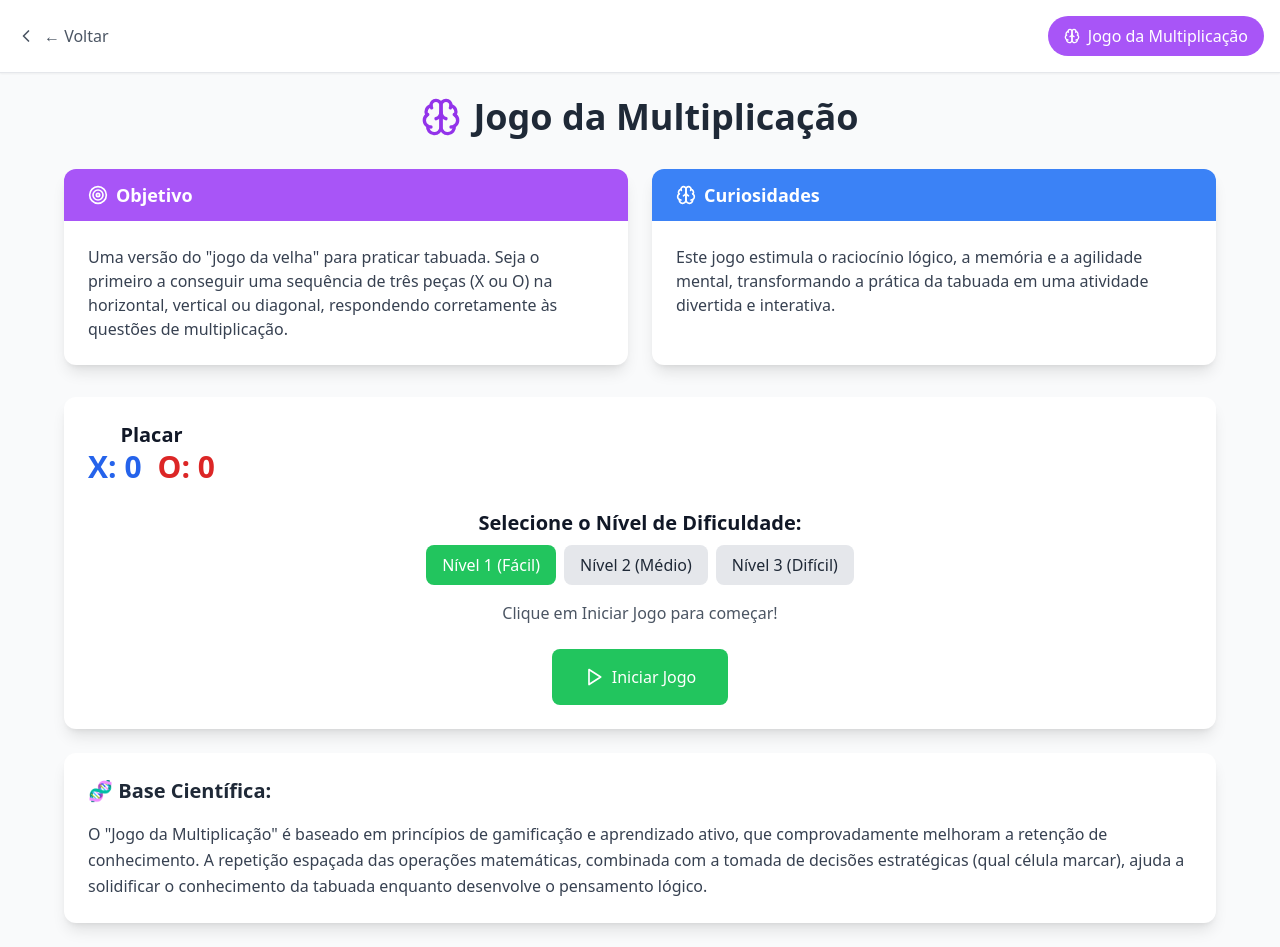
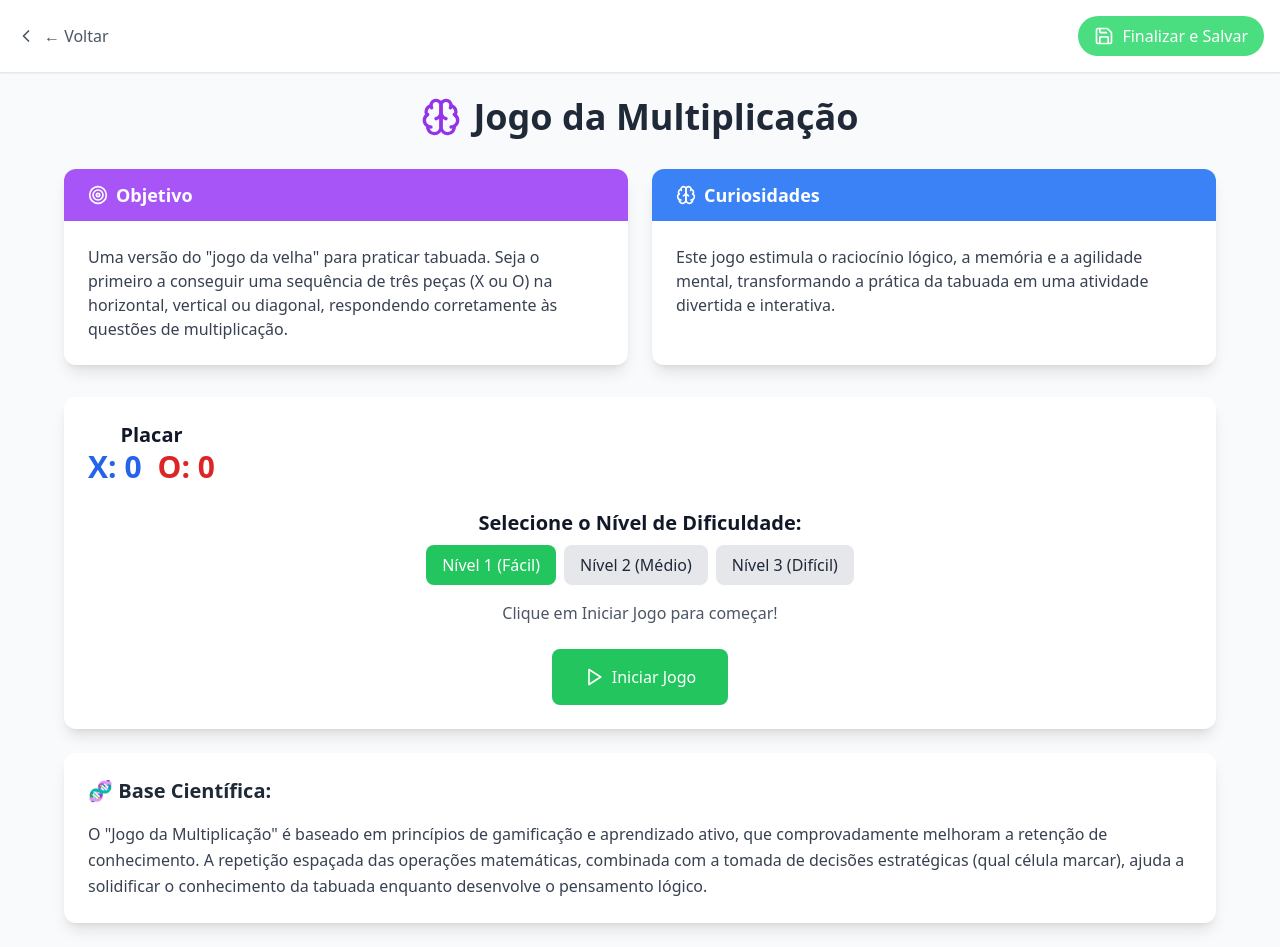
Before and after one commit to ClaudemirWork/teaplus-working, a Next.js app: page /multiplication-game in a window 1280 px wide. Built offline with nearby package versions, Linux system fonts and the light colour scheme.

Commit message:
Update page.tsx alteração do jogo da multiplicação para inclusão de métricas no supabase

```diff
--- a/app/multiplication-game/page.tsx
+++ b/app/multiplication-game/page.tsx
@@ -2,25 +2,27 @@
 
 import React, { useState, useEffect } from 'react';
 import Link from 'next/link';
-import { ChevronLeft, Play, RotateCcw, Trophy, Brain, Target } from 'lucide-react';
+import { ChevronLeft, Play, RotateCcw, Trophy, Brain, Target, Save } from 'lucide-react';
+import { useRouter } from 'next/navigation';
+import { createClient } from '../utils/supabaseClient';
 
 // Define as propriedades do estado do jogo
 interface GameState {
   board: ('X' | 'O' | null)[];
   currentPlayer: 'X' | 'O';
-  status: 'playing' | 'winner-X' | 'winner-O' | 'draw' | 'idle';
+  status: 'playing' | 'winner-X' | 'winner-O' | 'draw' | 'idle' | 'finished';
   currentProblem: { a: number; b: number; question: string; answer: number } | null;
   scoreX: number;
   scoreO: number;
 }
 
-// Define as propriedades do componente
 interface Props {
   initialState?: GameState;
 }
 
 export default function MultiplicationGame({ initialState }: Props) {
-  // Constantes para o tamanho do tabuleiro
+  const router = useRouter();
+  const supabase = createClient();
   const BOARD_SIZE = 9;
 
   // Estados do jogo
@@ -41,6 +43,12 @@ export default function MultiplicationGame({ initialState }: Props) {
   const [message, setMessage] = useState('');
   const [showFeedback, setShowFeedback] = useState(false);
   const [feedbackType, setFeedbackType] = useState<'success' | 'error' | null>(null);
+  const [salvando, setSalvando] = useState(false);
+
+  // Estados para métricas
+  const [inicioSessao, setInicioSessao] = useState<Date | null>(null);
+  const [acertos, setAcertos] = useState(0);
+  const [erros, setErros] = useState(0);
 
   // Gera um novo problema de multiplicação com base no nível
   const generateProblem = (level: number) => {
@@ -69,14 +77,17 @@ export default function MultiplicationGame({ initialState }: Props) {
 
   // Lida com o início de um novo jogo
   const handleStartGame = () => {
+    setInicioSessao(new Date());
+    setAcertos(0);
+    setErros(0);
     const newProblem = generateProblem(currentLevel);
     setGameState({
       board: Array(BOARD_SIZE).fill(null),
       currentPlayer: 'X',
       status: 'playing',
       currentProblem: newProblem,
-      scoreX: gameState.scoreX,
-      scoreO: gameState.scoreO,
+      scoreX: 0,
+      scoreO: 0,
     });
     setMessage('');
     setFeedbackType(null);
@@ -92,6 +103,9 @@ export default function MultiplicationGame({ initialState }: Props) {
       scoreX: 0,
       scoreO: 0,
     });
+    setInicioSessao(null);
+    setAcertos(0);
+    setErros(0);
     setMessage('');
     setFeedbackType(null);
   };
@@ -99,14 +113,9 @@ export default function MultiplicationGame({ initialState }: Props) {
   // Checa se há um vencedor ou empate
   const checkWinner = (board: ('X' | 'O' | null)[]) => {
     const lines = [
-      [0, 1, 2],
-      [3, 4, 5],
-      [6, 7, 8],
-      [0, 3, 6],
-      [1, 4, 7],
-      [2, 5, 8],
-      [0, 4, 8],
-      [2, 4, 6],
+      [0, 1, 2], [3, 4, 5], [6, 7, 8],
+      [0, 3, 6], [1, 4, 7], [2, 5, 8],
+      [0, 4, 8], [2, 4, 6],
     ];
     for (let i = 0; i < lines.length; i++) {
       const [a, b, c] = lines[i];
@@ -130,10 +139,11 @@ export default function MultiplicationGame({ initialState }: Props) {
 
   // Lida com a submissão da resposta do usuário
   const handleAnswerSubmit = () => {
-    if (!currentCellIndex && currentCellIndex !== 0) return;
+    if (currentCellIndex === null) return;
     const answer = parseInt(userAnswer, 10);
+
     if (!isNaN(answer) && answer === gameState.currentProblem?.answer) {
-      // Se a resposta estiver correta, atualiza o tabuleiro e checa por um vencedor
+      setAcertos(prev => prev + 1);
       const newBoard = [...gameState.board];
       newBoard[currentCellIndex] = gameState.currentPlayer;
       const winner = checkWinner(newBoard);
@@ -142,20 +152,19 @@ export default function MultiplicationGame({ initialState }: Props) {
         if (winner === 'draw') {
           setMessage('Empate!');
           setFeedbackType(null);
-          setGameState(prev => ({ ...prev, board: newBoard, status: 'draw' }));
+          setGameState(prev => ({ ...prev, board: newBoard, status: 'finished' }));
         } else {
           setMessage(`Jogador ${winner} venceu!`);
           setFeedbackType('success');
           setGameState(prev => ({
             ...prev,
             board: newBoard,
-            status: winner === 'X' ? 'winner-X' : 'winner-O',
+            status: 'finished',
             scoreX: winner === 'X' ? prev.scoreX + 1 : prev.scoreX,
             scoreO: winner === 'O' ? prev.scoreO + 1 : prev.scoreO,
           }));
         }
       } else {
-        // Se não houver vencedor, troca de turno e gera um novo problema
         const nextPlayer = gameState.currentPlayer === 'X' ? 'O' : 'X';
         const newProblem = generateProblem(currentLevel);
         setGameState(prev => ({
@@ -170,7 +179,7 @@ export default function MultiplicationGame({ initialState }: Props) {
         setTimeout(() => setShowFeedback(false), 1500);
       }
     } else {
-      // Se a resposta estiver incorreta, dá feedback
+      setErros(prev => prev + 1);
       setMessage('Resposta incorreta! Tente novamente.');
       setFeedbackType('error');
       setShowFeedback(true);
@@ -179,6 +188,58 @@ export default function MultiplicationGame({ initialState }: Props) {
     setShowAnswerInput(false);
     setUserAnswer('');
     setCurrentCellIndex(null);
+  };
+
+  // Função para salvar a sessão no Supabase
+  const handleSaveSession = async () => {
+    if (gameState.status === 'idle') {
+      alert('Inicie e finalize um jogo antes de salvar.');
+      return;
+    }
+
+    setSalvando(true);
+
+    const fimSessao = new Date();
+    const duracaoSegundos = inicioSessao ? Math.round((fimSessao.getTime() - inicioSessao.getTime()) / 1000) : 0;
+    const pontuacaoFinal = acertos - erros; // Pontuação baseada em acertos e erros
+
+    try {
+      const { data: { user }, error: userError } = await supabase.auth.getUser();
+      if (userError || !user) {
+        console.error('Erro ao obter usuário:', userError);
+        alert('Erro: Sessão expirada. Por favor, faça login novamente.');
+        router.push('/login');
+        return;
+      }
+
+      const { error } = await supabase
+        .from('sessoes')
+        .insert([{
+          usuario_id: user.id,
+          atividade_nome: 'Jogo da Multiplicação',
+          pontuacao_final: pontuacaoFinal,
+          data_fim: fimSessao.toISOString(),
+          detalhes: {
+            nivel_dificuldade: currentLevel,
+            acertos: acertos,
+            erros: erros,
+            duracao_segundos: duracaoSegundos,
+          }
+        }]);
+
+      if (error) {
+        console.error('Erro ao salvar:', error);
+        alert(`Erro ao salvar a sessão: ${error.message}`);
+      } else {
+        alert('Sessão salva com sucesso!');
+        handleResetGame();
+      }
+    } catch (error) {
+      console.error('Erro inesperado:', error);
+      alert('Erro inesperado ao salvar a sessão.');
+    } finally {
+      setSalvando(false);
+    }
   };
 
   return (
@@ -195,10 +256,14 @@ export default function MultiplicationGame({ initialState }: Props) {
               <span>← Voltar</span>
             </Link>
             <div className="flex items-center space-x-4">
-              <div className="px-4 py-2 rounded-full bg-purple-500 text-white font-medium flex items-center space-x-2">
-                <Brain size={16} />
-                <span>Jogo da Multiplicação</span>
-              </div>
+              <button
+                onClick={handleSaveSession}
+                disabled={salvando || gameState.status !== 'finished'}
+                className="flex items-center space-x-2 px-4 py-2 rounded-full bg-green-600 text-white font-medium hover:bg-green-700 transition-colors disabled:bg-green-400"
+              >
+                <Save size={20} />
+                <span>{salvando ? 'Salvando...' : 'Finalizar e Salvar'}</span>
+              </button>
             </div>
           </div>
         </div>
@@ -282,7 +347,7 @@ export default function MultiplicationGame({ initialState }: Props) {
             </div>
 
             {/* Board and Controls */}
-            {gameState.status !== 'playing' ? (
+            {gameState.status !== 'playing' && gameState.status !== 'finished' ? (
               <div className="text-center">
                 <div className="mb-4">
                   <h3 className="text-xl font-semibold mb-2">Selecione o Nível de Dificuldade:</h3>
@@ -359,6 +424,16 @@ export default function MultiplicationGame({ initialState }: Props) {
                     </div>
                   </div>
                 )}
+                {/* Restart Button */}
+                {gameState.status === 'finished' && (
+                    <button
+                        onClick={handleResetGame}
+                        className="mt-6 flex items-center space-x-2 bg-gray-500 hover:bg-gray-600 text-white px-8 py-4 rounded-lg font-medium transition-colors"
+                    >
+                        <RotateCcw size={20} />
+                        <span>Jogar Novamente</span>
+                    </button>
+                )}
               </div>
             )}
           </div>
```
